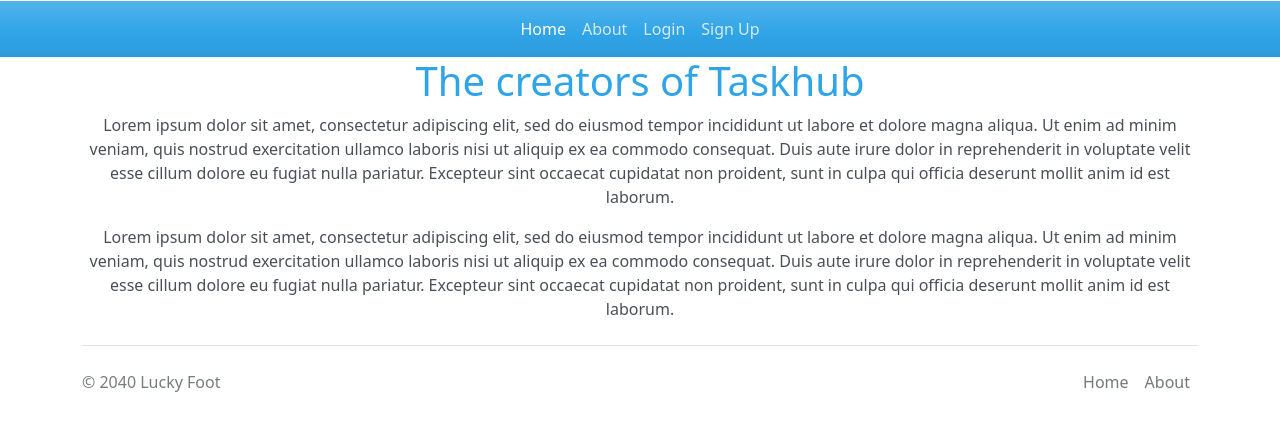
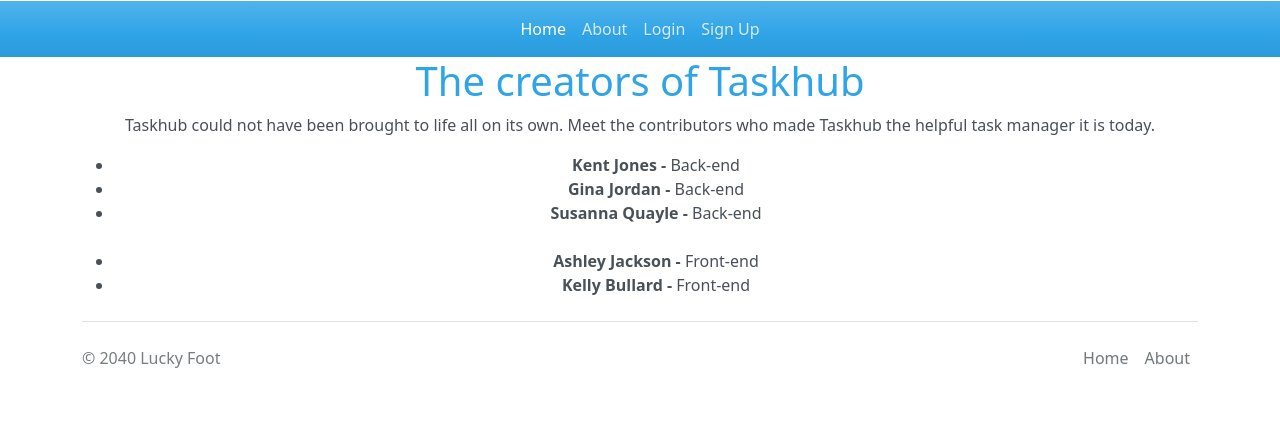
Before and after one commit to susanna3003/Capstone2024, a Flask app: page /about in a window 1280 px wide. Shown: the part 387-829 px from the top of the page. After the commit the page ends 755 px from the top, so only its background shows below. Run offline with Flask 3, Linux system fonts and the light colour scheme; some libraries are stand-ins or nearby versions.

Commit message:
Started About page - individuals can start drafting their own "about" section or we can leave it at titles

```diff
--- a/Taskhub/Flask Web App/website/templates/about.html
+++ b/Taskhub/Flask Web App/website/templates/about.html
@@ -3,9 +3,13 @@
 {% block content %}
 <h1>The creators of Taskhub</h1>
 
-<p>Lorem ipsum dolor sit amet, consectetur adipiscing elit, sed do eiusmod tempor incididunt ut labore et dolore magna aliqua. Ut enim ad minim veniam, quis nostrud exercitation ullamco laboris nisi ut aliquip ex ea commodo consequat.
-    Duis aute irure dolor in reprehenderit in voluptate velit esse cillum dolore eu fugiat nulla pariatur. Excepteur sint occaecat cupidatat non proident, sunt in culpa qui officia deserunt mollit anim id est laborum.</p>
-<p>Lorem ipsum dolor sit amet, consectetur adipiscing elit, sed do eiusmod tempor incididunt ut labore et dolore magna aliqua. Ut enim ad minim veniam, quis nostrud exercitation ullamco laboris nisi ut aliquip ex ea commodo consequat.
-    Duis aute irure dolor in reprehenderit in voluptate velit esse cillum dolore eu fugiat nulla pariatur. Excepteur sint occaecat cupidatat non proident, sunt in culpa qui officia deserunt mollit anim id est laborum.</p>
-
+<p>Taskhub could not have been brought to life all on its own. Meet the contributors who made Taskhub the helpful task manager it is today.</p>
+<ul>
+    <li><strong>Kent Jones - </strong>Back-end</li>
+    <li><strong>Gina Jordan - </strong>Back-end</li>
+    <li><strong>Susanna Quayle - </strong>Back-end</li>
+    <br>
+    <li><strong>Ashley Jackson - </strong>Front-end</li>
+    <li><strong>Kelly Bullard - </strong>Front-end</li>
+</ul>
 {% endblock %}
```
